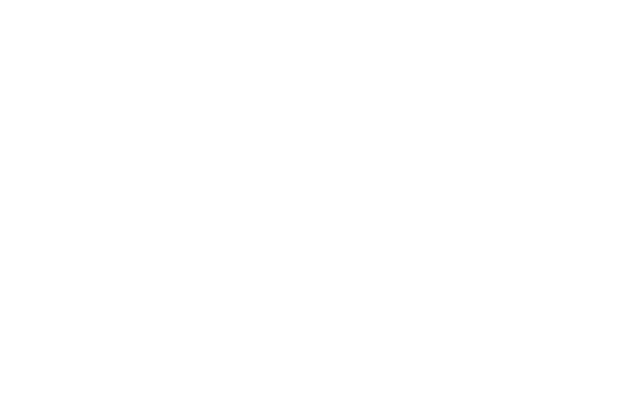
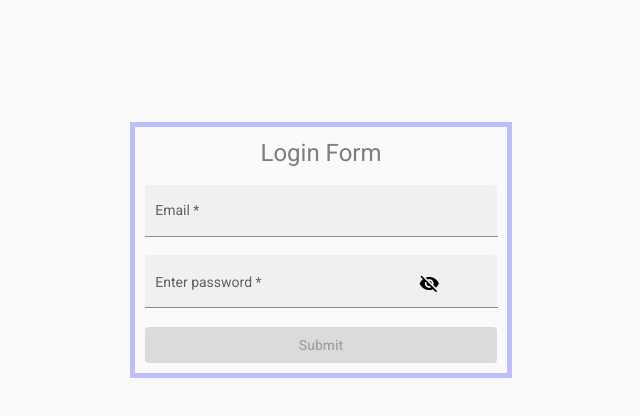
Before and after one commit to SahithiReddy-99/CMS-Frontend, an Angular app: page /emp-login in a window 1280 px wide. Before the commit this address led to /. Shown: the top 416 px of the page, without its empty margins (319-959 px from the left). Built offline with nearby package versions, Linux system fonts and the light colour scheme.

Commit message:
emp-login html

```diff
--- a/src/app/app-routing.module.ts
+++ b/src/app/app-routing.module.ts
@@ -1,16 +1,22 @@
-import { NgModule } from '@angular/core';
-import { RouterModule, Routes } from '@angular/router';
-import { LoginComponent } from './components/login/login.component';
-import { SignupComponent } from './components/signup/signup.component';
+import { NgModule } from "@angular/core";
+import { RouterModule, Routes } from "@angular/router";
+import { EmpLoginComponent } from "./components/emp-login/emp-login.component";
+import { LoginComponent } from "./components/login/login.component";
+import { SignupComponent } from "./components/signup/signup.component";
 
 const routes: Routes = [
-  { path: 'signup', component: SignupComponent },
-  { path: 'login', component: LoginComponent },
-  { path: 'admin', loadChildren: () => import("./modules/admin/admin.module").then(m => m.AdminModule) }
+  { path: "signup", component: SignupComponent },
+  { path: "login", component: LoginComponent },
+  { path: "emp-login", component: EmpLoginComponent },
+  {
+    path: "admin",
+    loadChildren: () =>
+      import("./modules/admin/admin.module").then((m) => m.AdminModule),
+  },
 ];
 
 @NgModule({
   imports: [RouterModule.forRoot(routes)],
-  exports: [RouterModule]
+  exports: [RouterModule],
 })
-export class AppRoutingModule { }
+export class AppRoutingModule {}
--- a/src/app/app.module.ts
+++ b/src/app/app.module.ts
@@ -11,12 +11,14 @@
 
 import { AngularMaterialModule } from './angular-material.module';
 import { HttpClientModule } from '@angular/common/http';
+import { EmpLoginComponent } from './components/emp-login/emp-login.component';
 
 @NgModule({
   declarations: [
     AppComponent,
     LoginComponent,
-    SignupComponent
+    SignupComponent,
+    EmpLoginComponent
   ],
   imports: [
     BrowserModule,
--- /dev/null
+++ b/src/app/components/emp-login/emp-login.component.html
@@ -0,0 +1,56 @@
+<mat-grid-list cols="1" rowHeight="500px">
+    <mat-grid-tile>
+      <div class="signup-container">
+        <form method="POST" [formGroup]="loginForm" (ngSubmit)="onSubmit()">
+          <h1 class="heading">Login Form</h1>
+
+          <mat-form-field appearance="fill" class="width-100">
+            <mat-label>Email</mat-label>
+            <input
+              matInput
+              formControlName="email"
+              required
+
+            />
+            <span matSuffix style="padding-right: 40px !important"></span>
+            <mat-error *ngIf="email.hasError('required')">
+              This Field is Required
+            </mat-error>
+          </mat-form-field>
+
+          <br />
+
+          <mat-form-field appearance="fill" class="width-100">
+            <mat-label>Enter password</mat-label>
+            <input
+              matInput
+              [type]="hide ? 'password' : 'text'"
+              formControlName="password"
+            />
+            <button
+              mat-icon-button
+              matSuffix
+              (click)="hide = !hide"
+              [attr.aria-label]="'Hide password'"
+              [attr.aria-pressed]="hide"
+            >
+              <mat-icon>{{ hide ? "visibility_off" : "visibility" }}</mat-icon>
+            </button>
+            <span matSuffix style="padding-right: 40px !important"></span>
+            <mat-error *ngIf="password.hasError('required')">
+              This Field is Required
+            </mat-error>
+          </mat-form-field>
+
+          <button
+            mat-raised-button
+            color="primary"
+            class="width-100"
+            [disabled]="loginForm.invalid"
+          >
+            Submit
+          </button>
+        </form>
+      </div>
+    </mat-grid-tile>
+  </mat-grid-list>
--- /dev/null
+++ b/src/app/components/emp-login/emp-login.component.ts
@@ -0,0 +1,30 @@
+import { Component, OnInit } from '@angular/core';
+import { FormBuilder, FormControl, FormGroup, Validators } from '@angular/forms';
+import { Router } from '@angular/router';
+
+@Component({
+  selector: 'app-emp-login',
+  templateUrl: './emp-login.component.html',
+  styleUrls: ['./emp-login.component.css']
+})
+export class EmpLoginComponent implements OnInit {
+  hide = true;
+
+  loginForm!: FormGroup;
+  email = new FormControl('', [Validators.email, Validators.required]);
+  password = new FormControl('', [Validators.required, Validators.minLength(5), Validators.maxLength(10)]);
+
+  constructor(private formBuilder: FormBuilder, private router: Router) { }
+
+  ngOnInit(): void {
+    this.loginForm = this.formBuilder.group({
+      email: this.email,
+      password: this.password
+    });
+  }
+
+  onSubmit(): void {
+    console.log(this.loginForm.value);
+
+  }
+}
```
Also changed, not shown: src/app/components/emp-login/emp-login.component.css (added), 1 other file (tests, documents, lock files or other folders).
